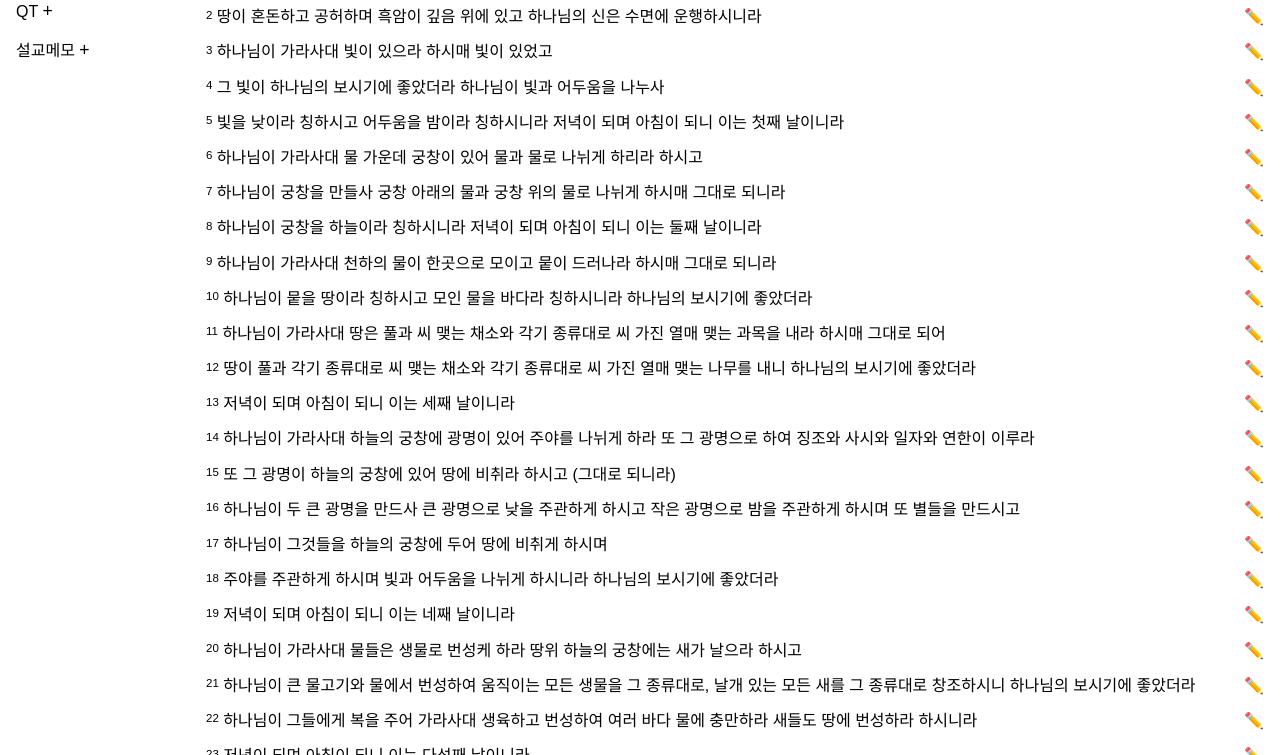
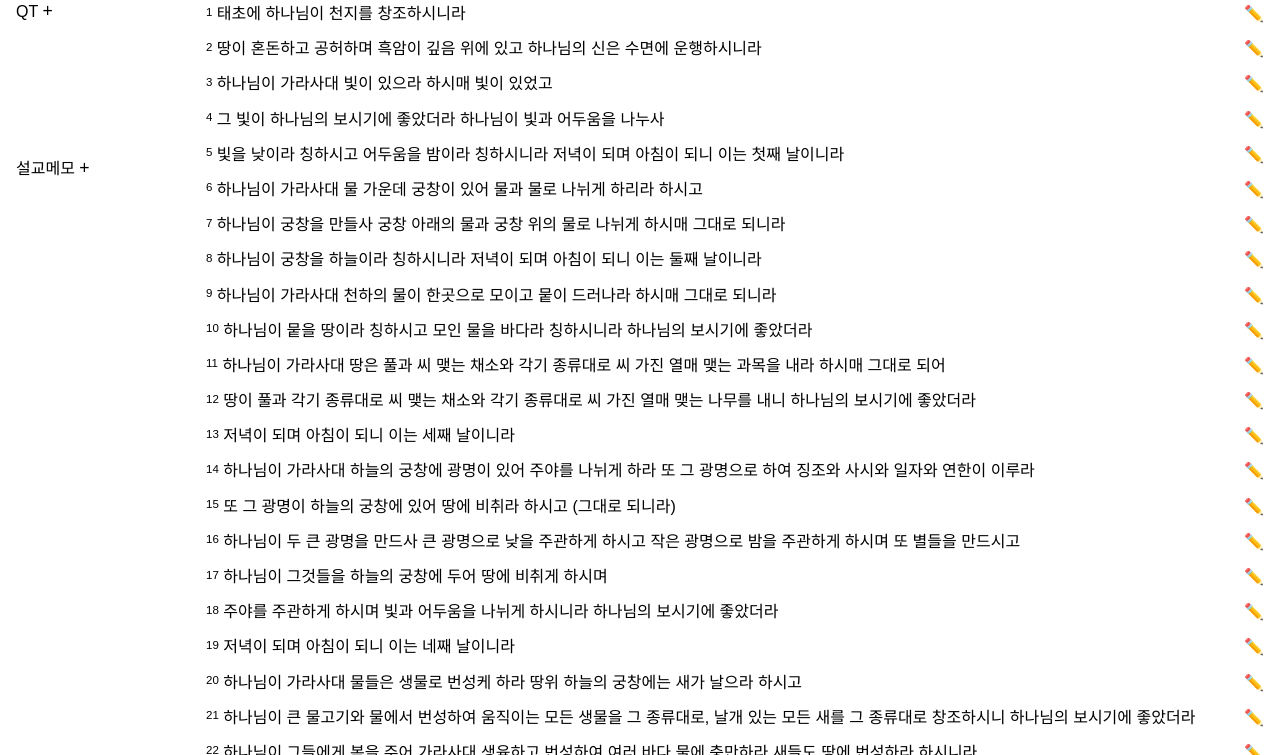
Before and after one commit to wjng123/VerseMemo, a plain HTML site: page index.html in a window 1280 px wide. Shown: the part 45-800 px from the top of the page. Drawn offline with Linux system fonts and the light colour scheme.

Commit message:
Update index.html

```diff
--- a/index.html
+++ b/index.html
@@ -7,7 +7,7 @@
   body {font-family:Arial,Helvetica,sans-serif; margin:0; display:flex; flex-direction:column; height:100vh;}
   /* header removed */
   header select {margin-left:1rem; padding:0.2rem;}
-  #verseList {flex:1; overflow:auto; padding:1rem; margin-left:190px;}
+  #verseList {flex:1; overflow:auto; padding:3rem 1rem 1rem; margin-left:190px;}
   #sideMenu {
     position:fixed;
     left:0;
@@ -30,6 +30,7 @@
     z-index:1000;
   }
   .menuItem {margin-bottom:1rem;}
+  #sideMenu > .menuItem:first-child {min-height:max(0px, calc(25vh - 4rem));}
   .menuNotes {list-style:none; margin:0.45rem 0 0; padding:0;}
   .menuNotes li {background:#f4f6f8; border-radius:0.3rem; margin-top:0.35rem; padding:0.45rem; white-space:pre-wrap; overflow-wrap:anywhere;}
   .addBtn {
```
